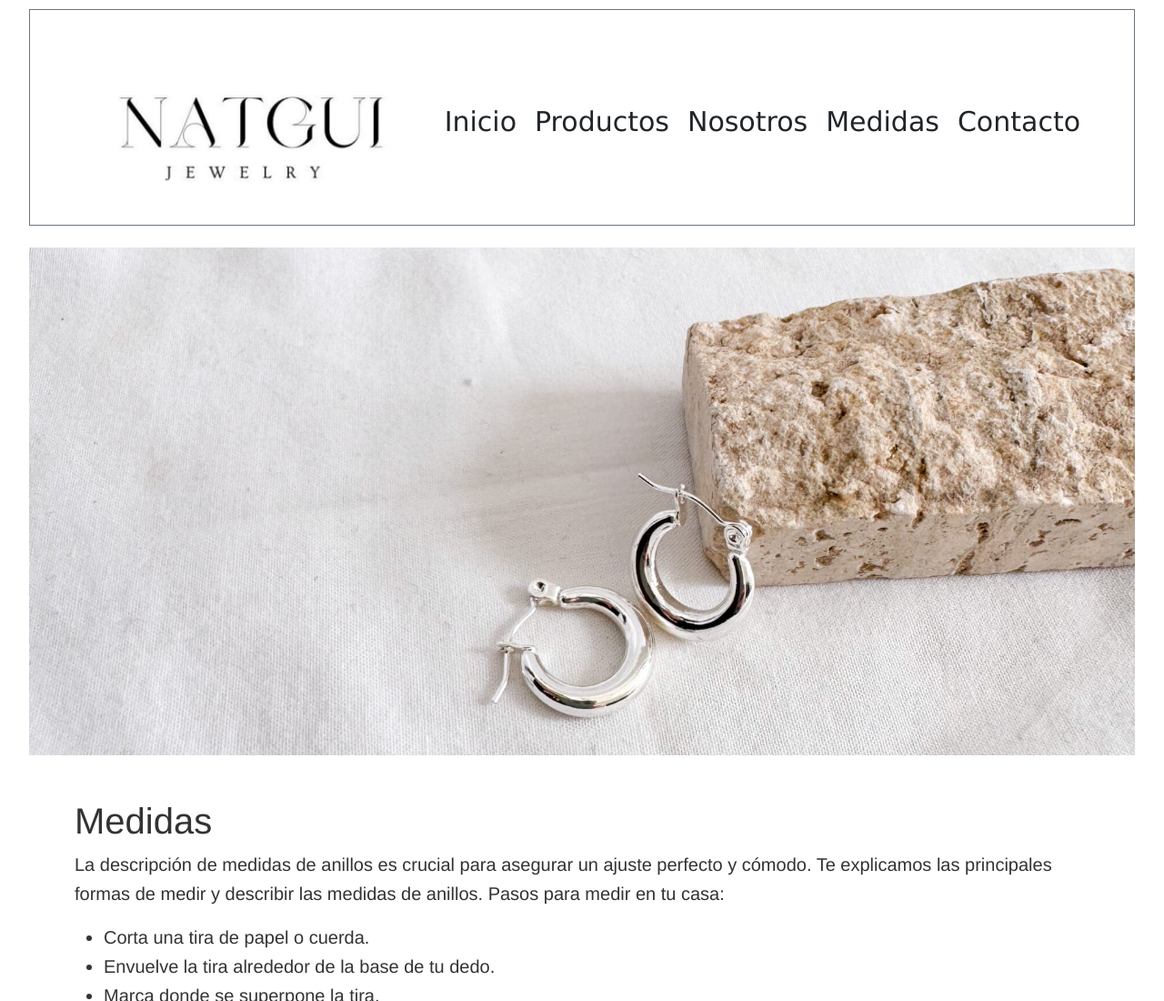
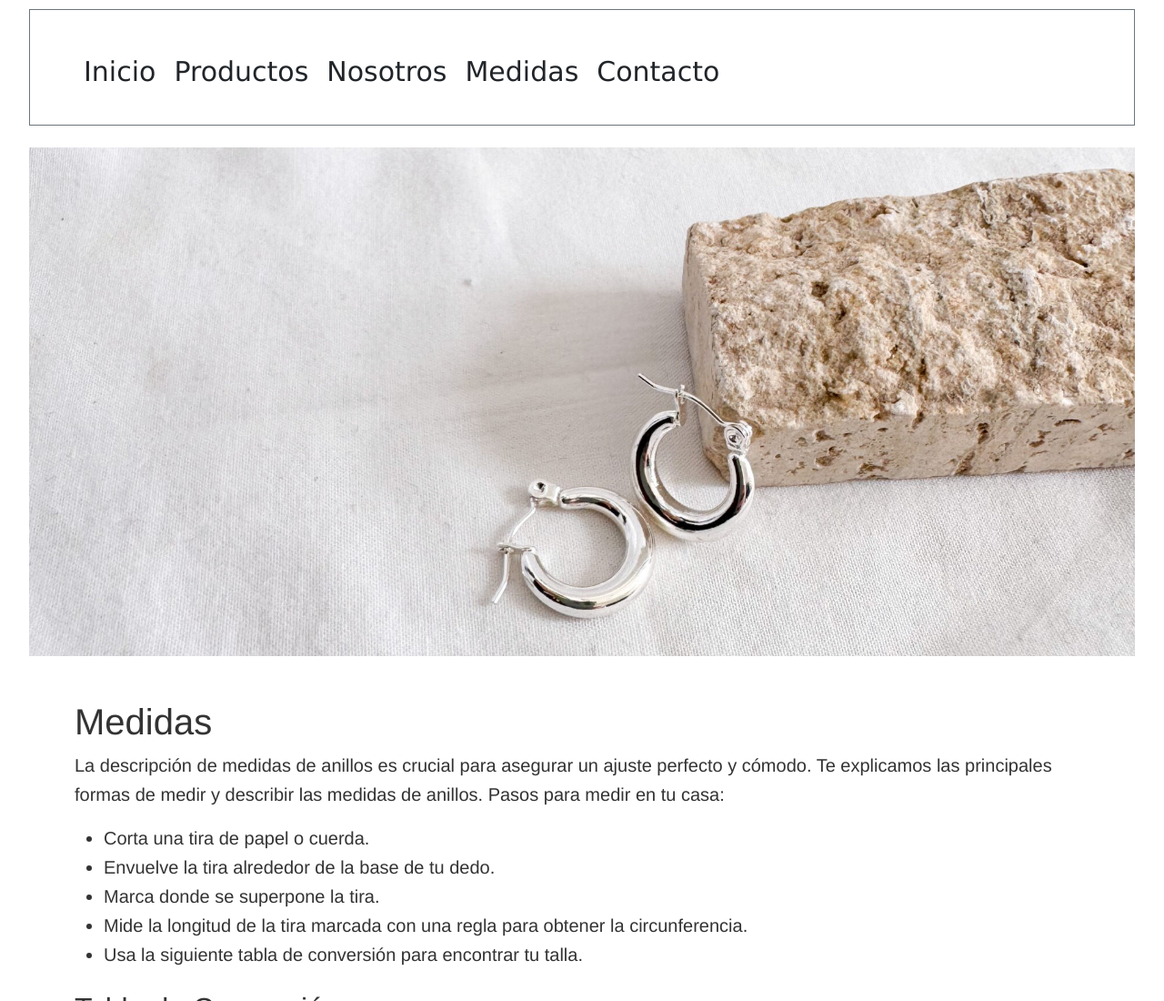
Before and after one commit to ludmivacca/coder_house, a plain HTML site: page pages/medidas.html in a window 1280 px wide. Shown: the top 1100 px of the page at 91% size. Drawn offline with nearby package versions, Linux system fonts and the light colour scheme.

Commit message:
Update medidas.html

```diff
--- a/pages/medidas.html
+++ b/pages/medidas.html
@@ -11,7 +11,6 @@
     <!-- Encabezado -->
     <header class="header container-fluid bg-white py-4 border border-secondary">
         <div class="container d-flex justify-content-between align-items-center">
-            <img src="../images/logo.jpg" alt="logo" class="img-fluid" style="max-height: 500px">
             <nav class="navegacionPrincipal">
                 <ul class="nav" >
                     <li class="nav-item"><a class="nav-link text-dark" href="index.html">Inicio</a></li>
```
